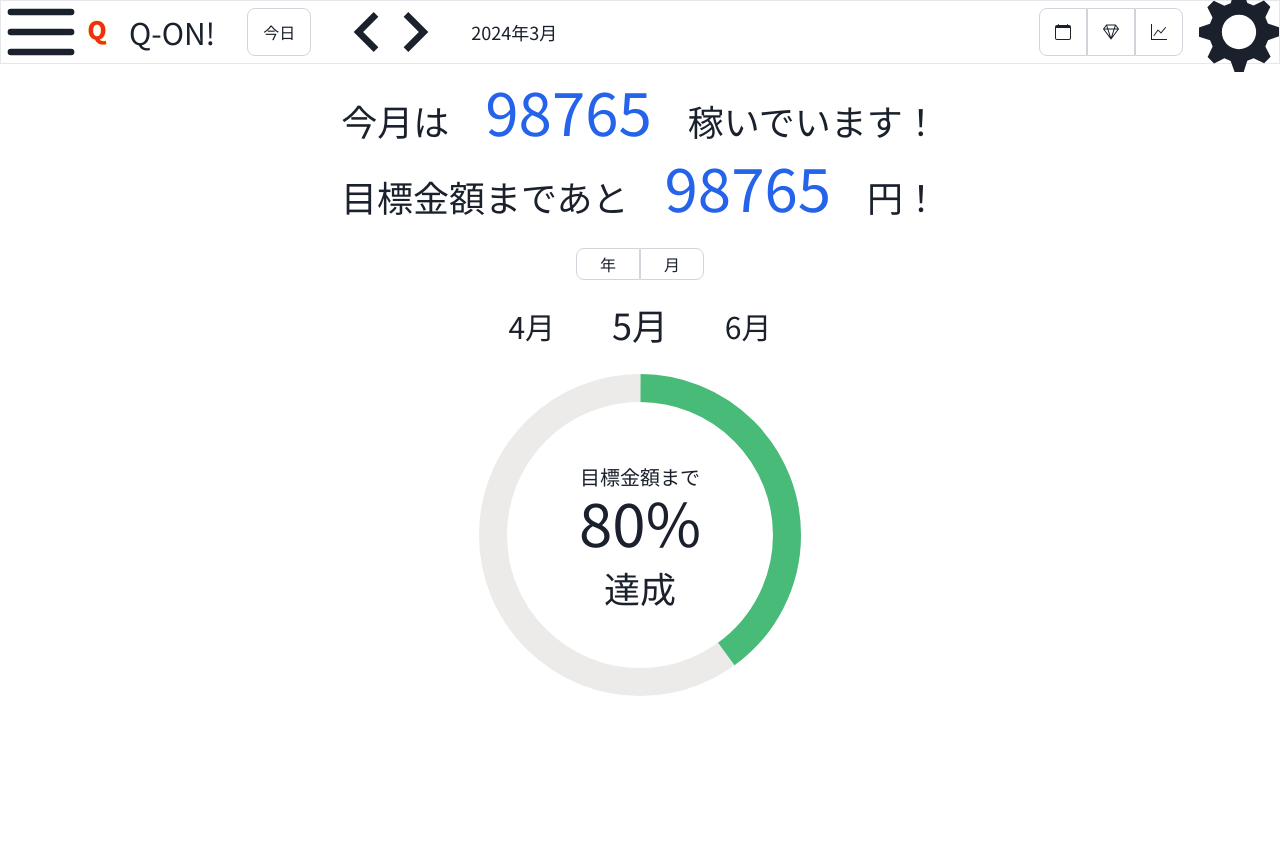
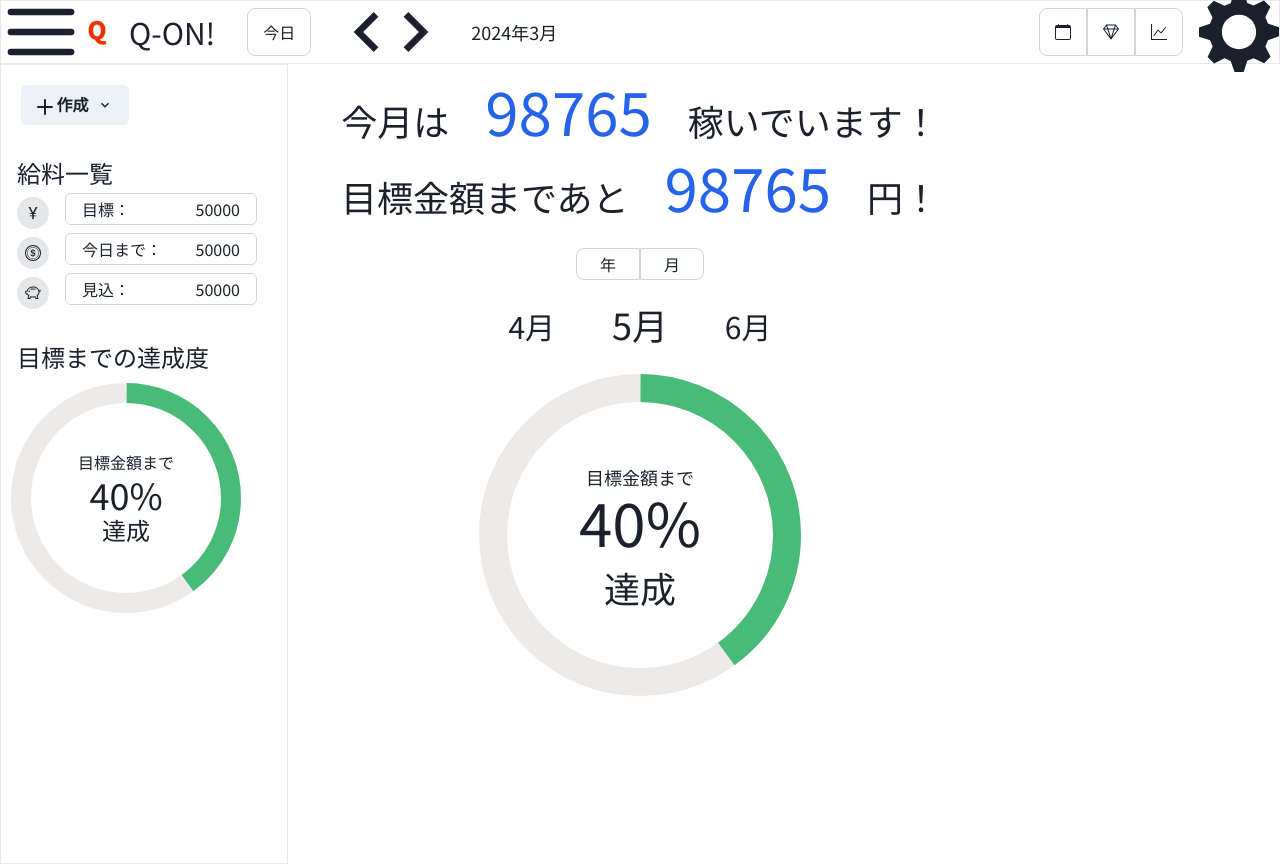
Before and after one commit to Yu-7777/hackit_2024, a Next.js app in the folder front/: page /expected in a window 1280 px wide. Both pictures are taken after a click on the button 41 px from the left and 32 px from the top of the page. Before the commit the page ends 800 px from the top, so only its background shows below. Built offline with nearby package versions, Linux system fonts and the light colour scheme.

Commit message:
ADD:サイドメニューに期待値のグラフを表示

```diff
--- /dev/null
+++ b/front/app/components/Circular.tsx
@@ -0,0 +1,15 @@
+import { CircularProgress, CircularProgressLabel } from "@chakra-ui/react";
+
+const Circular = ({ size = "350px", progressSize = "6xl", goalSize = "lg", achievementSize = "4xl", mtsize = "1", progress = 40 }) => {
+  return (
+    <CircularProgress value={progress} color="green.400" size={size} thickness="8px">
+      <CircularProgressLabel>
+        <div className={`text-${goalSize}`}>目標金額まで</div>
+        <div className={`text-${progressSize}`}>{progress}%</div>
+        <div className={`text-${achievementSize} mt-${mtsize}`}>達成</div>
+      </CircularProgressLabel>
+    </CircularProgress>
+  );
+};
+
+export default Circular;
--- a/front/app/components/SalaryList.tsx
+++ b/front/app/components/SalaryList.tsx
@@ -11,27 +11,27 @@ const SalaryList = () => {
         <Icons>
           <BsCurrencyYen />
         </Icons>
-        <div className="ml-4 rounded-md w-48 h-8 border-gray-300 justify-between">
-          <div>目標：</div>
-          <div>50000</div>
+        <div className="ml-4 flex items-center rounded-md w-48 h-8 border border-gray-300 justify-between">
+          <div className="ml-4">目標：</div>
+          <div className="mr-4">50000</div>
         </div>
       </div>
       <div className="flex items-center">
         <Icons>
           <BsCoin />
         </Icons>
-        <div className="ml-4 rounded-md w-48 h-8 border-gray-300 justify-between">
-          <div>今日まで：</div>
-          <div>50000</div>
+        <div className="ml-4 flex items-center rounded-md w-48 h-8 border border-gray-300 justify-between">
+          <div className="ml-4">今日まで：</div>
+          <div className="mr-4">50000</div>
         </div>
       </div>
       <div className="flex items-center">
         <Icons>
           <BsPiggyBank />
         </Icons>
-        <div className="ml-4 rounded-md w-48 h-8 border-gray-300 justify-between">
-          <div>見込：</div>
-          <div>50000</div>
+        <div className="ml-4 flex items-center rounded-md w-48 h-8 border border-gray-300 justify-between">
+          <div className="ml-4">見込：</div>
+          <div className="mr-4">50000</div>
         </div>
       </div>
     </>
--- a/front/app/components/Sidemenu.tsx
+++ b/front/app/components/Sidemenu.tsx
@@ -1,14 +1,31 @@
 import React from "react";
-import { Menu, MenuButton, MenuList, MenuItem, Button, ChakraProvider, Box, Text } from "@chakra-ui/react";
+import {
+  Menu,
+  MenuButton,
+  MenuList,
+  MenuItem,
+  Button,
+  ChakraProvider,
+} from "@chakra-ui/react";
 import { AddIcon, ChevronDownIcon } from "@chakra-ui/icons";
 import SalaryList from "./SalaryList";
+import Circular from "./Circular";
 
 const SideMenu = () => {
   return (
+    <>
       <ChakraProvider>
-      <div className="w-72 h-screen border border-gray-200 z-10 absolute" style={{background: "#fff"}}>
+        <div
+          className="w-72 h-screen border border-gray-200 z-10 absolute"
+          style={{ background: "#fff" }}
+        >
           <Menu>
-          <MenuButton as={Button} rightIcon={<ChevronDownIcon />} ml={5} mt={5}>
+            <MenuButton
+              as={Button}
+              rightIcon={<ChevronDownIcon />}
+              ml={5}
+              mt={5}
+            >
               <AddIcon /> 作成
             </MenuButton>
             <MenuList>
@@ -19,8 +36,16 @@ const SideMenu = () => {
             </MenuList>
           </Menu>
           <SalaryList></SalaryList>
+          <div className="ml-4 mt-8 text-2xl">目標までの達成度</div>
+          <Circular
+            size="250px"
+            progressSize="4xl"
+            goalSize="base"
+            achievementSize="2xl"
+          ></Circular>
         </div>
       </ChakraProvider>
+    </>
   );
 };
 
--- a/front/app/expected/components/Circular.tsx
+++ /dev/null
@@ -1,15 +0,0 @@
-import { CircularProgress, CircularProgressLabel } from "@chakra-ui/react";
-
-const Circular = () => {
-  return (
-    <CircularProgress value={40} color="green.400" size="350px" thickness="8px">
-      <CircularProgressLabel>
-        <div className="text-xl">目標金額まで</div>
-        <div className="text-6xl">80%</div>
-        <div className="text-4xl mt-4">達成</div>
-      </CircularProgressLabel>
-    </CircularProgress>
-  );
-};
-
-export default Circular;
--- a/front/app/expected/page.tsx
+++ b/front/app/expected/page.tsx
@@ -1,13 +1,25 @@
 "use client";
 
-import React from "react";
-import Circular from "./components/Circular";
+import React, { useEffect, useState } from "react";
+import Circular from "../components/Circular";
 import Header from "../components/Header";
+import SideMenu from "../components/Sidemenu";
 
 const Expected = () => {
+  const [isSideMenuOpen, setIsSideMenuOpen] = useState(false);
+
+  const toggleSideMenu = () => {
+    setIsSideMenuOpen(!isSideMenuOpen);
+  };
+
+  useEffect(() => {
+    setIsSideMenuOpen(false);
+  }, []);
+
   return (
     <>
-      <Header></Header>
+      <Header isSideMenuOpen={isSideMenuOpen} toggleSideMenu={toggleSideMenu} />
+      {isSideMenuOpen && <SideMenu />}
       <div className="flex flex-col items-center justify-center">
         <div className="mt-4 flex items-end">
           <div className="text-4xl">今月は　</div>
@@ -32,7 +44,9 @@ const Expected = () => {
           <div className="text-4xl">5月</div>
           <div className="text-3xl">6月</div>
         </div>
-        <Circular></Circular>
+        <Circular
+          mtsize = "4"
+        ></Circular>
       </div>
     </>
   );
```
Lines whose indentation alone changed are shown as unchanged.
